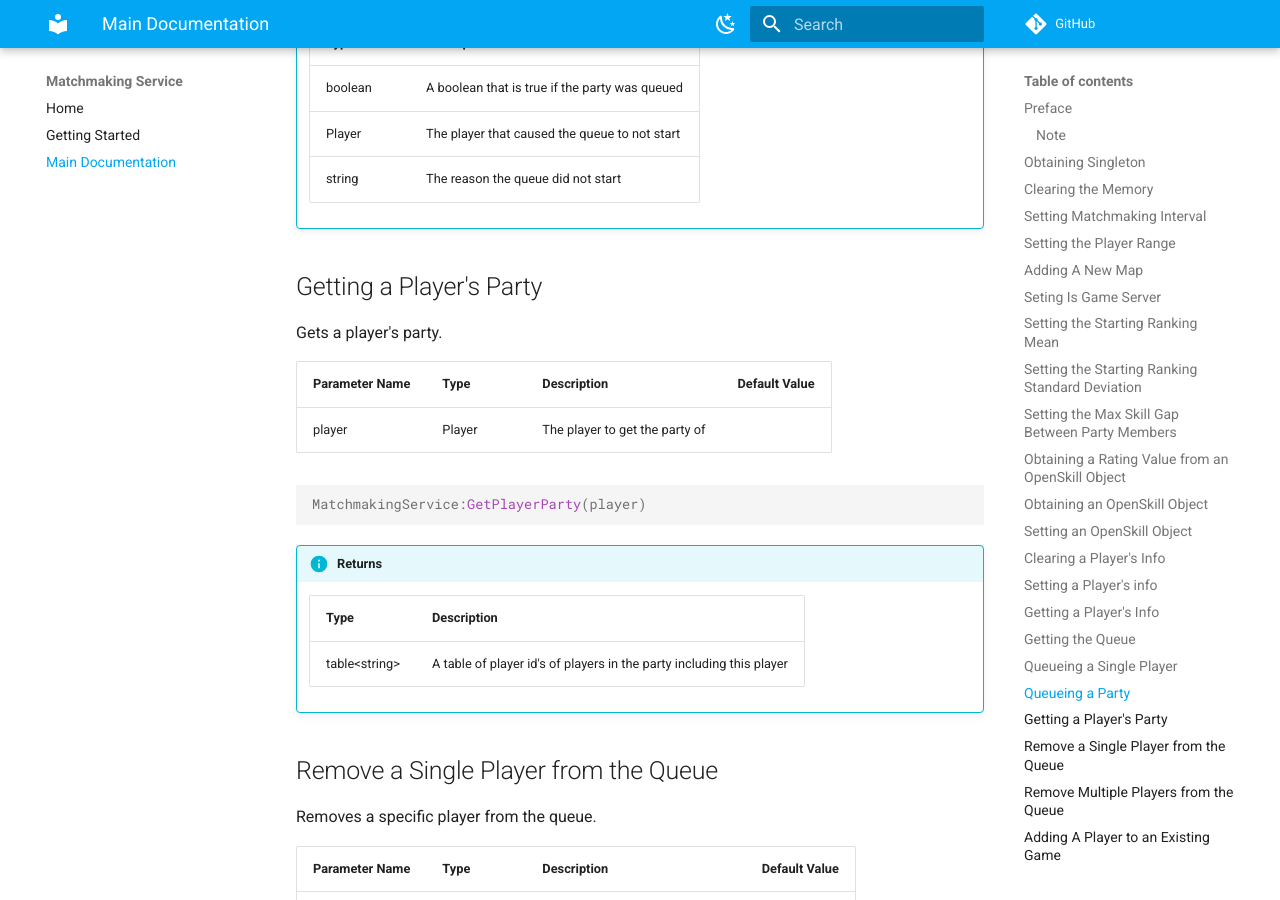
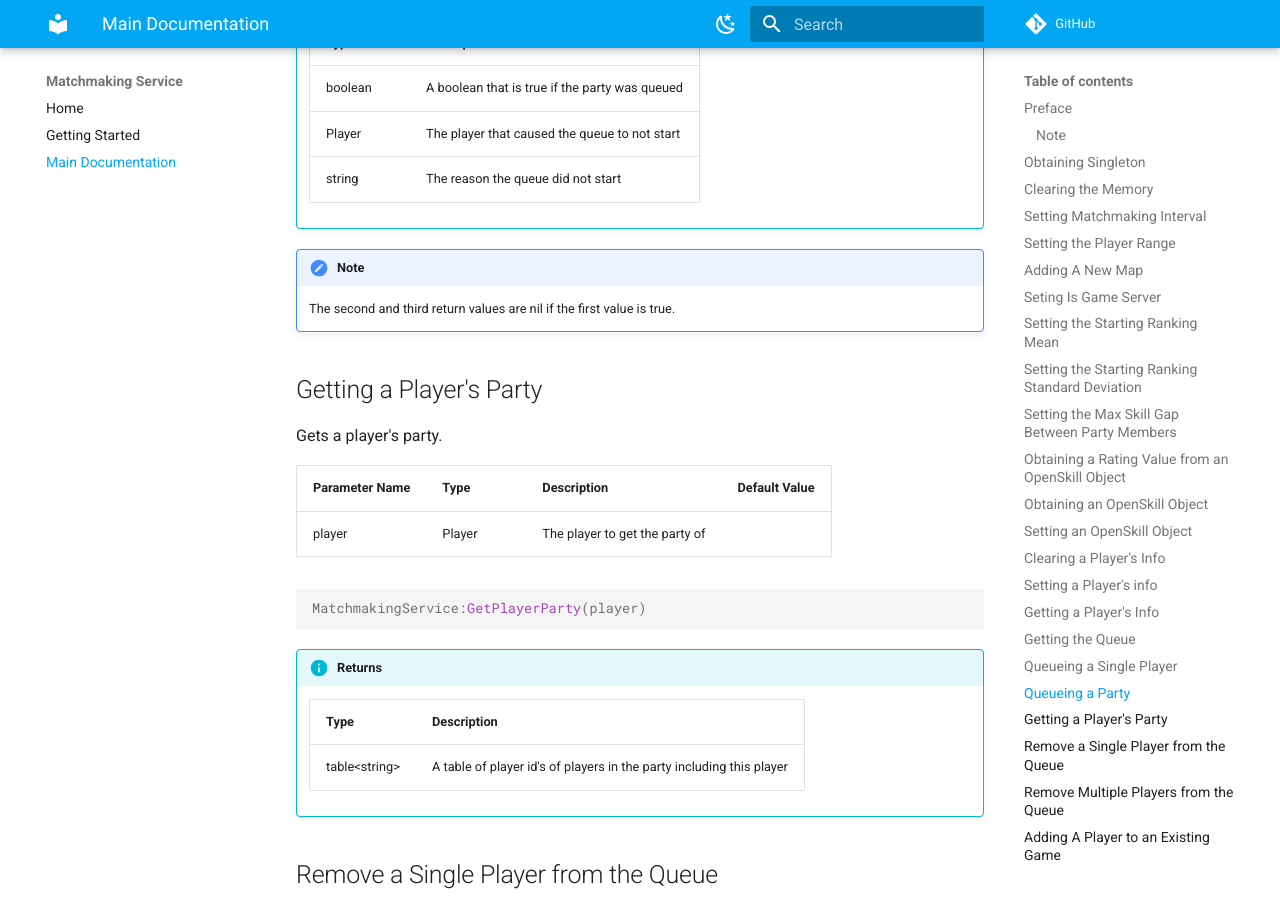
Before and after one commit to steven4547466/MatchmakingService, an MkDocs documentation site: the page built from Docs/docs/maindocs.md, in a window 1280 px wide and 900 px high, scrolled down 8269 px. Built offline with MkDocs 1.6.1 and Material for MkDocs 9.7.7, drawn with Linux system fonts in a browser that asks for light colours; comment, search, counter and statistics services are not loaded.

Commit message:
Small fix

```diff
--- a/Docs/docs/maindocs.md
+++ b/Docs/docs/maindocs.md
@@ -265,6 +265,9 @@ MatchmakingService:QueueParty(players, ratingType, map)
     | Player | The player that caused the queue to not start |
     | string | The reason the queue did not start |
 
+!!! note "Note"
+    The second and third return values are nil if the first value is true.
+
 ## Getting a Player's Party
 Gets a player's party.
 
```
Also changed, not shown: 1 other file.
